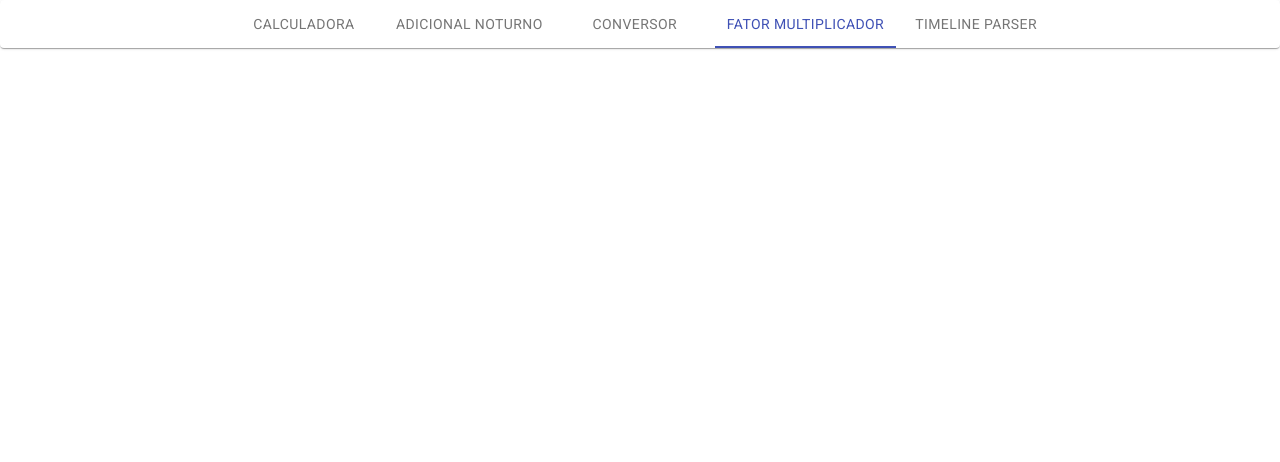
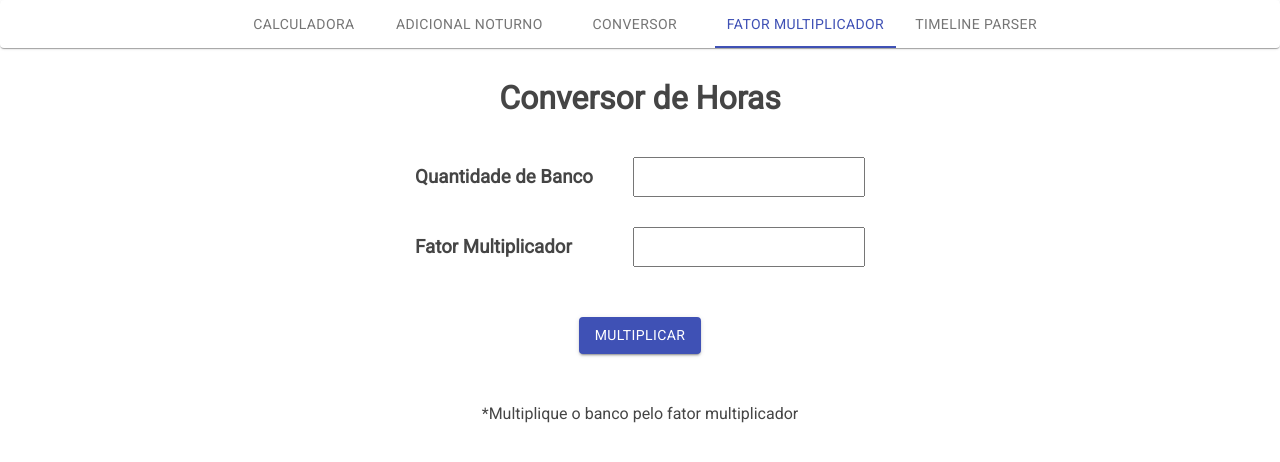
Before and after one commit to pedrosarkis/Refactory-2-Ahgora-Utils, a React (Create React App) app: page / in a window 1280 px wide. Both pictures are taken after a click on the tab "FATOR MULTIPLICADOR". Shown: the top 462 px of the page. Built offline with nearby package versions, Linux system fonts and the light colour scheme.

Commit message:
Add: Inputs and buttons > fator multiplicador page

```diff
--- a/src/pages/mainPage/index.js
+++ b/src/pages/mainPage/index.js
@@ -13,6 +13,7 @@ import HourCalculator from "../../components/HourCalculator";
 
 //pages
 import HoursConverter from '../../pages/hoursConverter'
+import MultiplyingFactor from '../../pages/multiplyingFactor'
 
 const useStyles = makeStyles({
     root: {
@@ -62,6 +63,7 @@ const IndexPage = () => {
         0: <HourCalculator handleTime={setTime} timeState={time} doCalc={doCalc} result={result} setAutoSave={setAutoSave} />,
         1: <Nightly nightlyTime={nightlyTime} setTime={setNightlyTime} result={resultNightly} calc={calcNightly} remove={calcRemoveNightlyFactor} />,
         2: <HoursConverter/>,
+        3: <MultiplyingFactor/>,
         4: <TimelineParser />,
     };
 
--- /dev/null
+++ b/src/pages/multiplyingFactor/index.js
@@ -0,0 +1,30 @@
+import React, { useState, useRef } from "react";
+import {Container} from './style.js'
+import Button from "@material-ui/core/Button";
+import InputMask from 'react-input-mask';
+
+const MultiplyingFactor = () => {
+
+
+    return (
+        <Container>
+            <h1>Conversor de Horas</h1>
+            <div>
+                <div>
+                    <h3>Quantidade de Banco</h3>
+                    <InputMask mask="99:99" ></InputMask>
+                </div>
+                <div>
+                    <h3>Fator Multiplicador </h3>
+                    <InputMask mask="9.9" ></InputMask>
+                </div>
+            </div>
+            <Button variant="contained" color="primary" style={{marginBottom: 50}}>Multiplicar</Button>
+            <p>*Multiplique o banco pelo fator multiplicador</p>
+
+        </Container>
+
+    )
+}
+
+export default MultiplyingFactor;
--- /dev/null
+++ b/src/pages/multiplyingFactor/style.js
@@ -0,0 +1,28 @@
+import styled from "styled-components";
+
+export const Container = styled.div`
+    display: flex;
+    align-items: center;
+    justify-content: center;
+    color: #454545;
+    margin-top: 30px;
+    flex-direction: column;
+
+    div {
+        margin: 20px 0px;
+
+        div {
+            margin-bottom: 30px;
+            display: flex;
+            align-items: center;
+            justify-content: space-between;
+
+            input{
+                height: 40px;
+                margin-left: 40px;
+                font-size: 20px;
+                text-align: center;
+            }
+        }
+    }
+`
```
